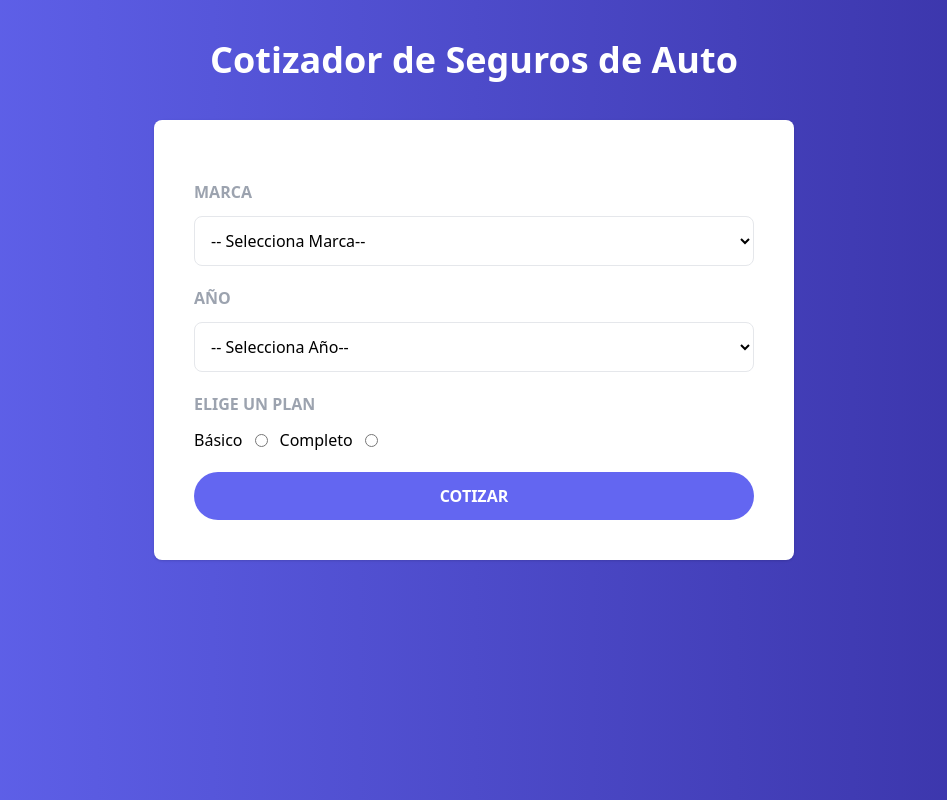
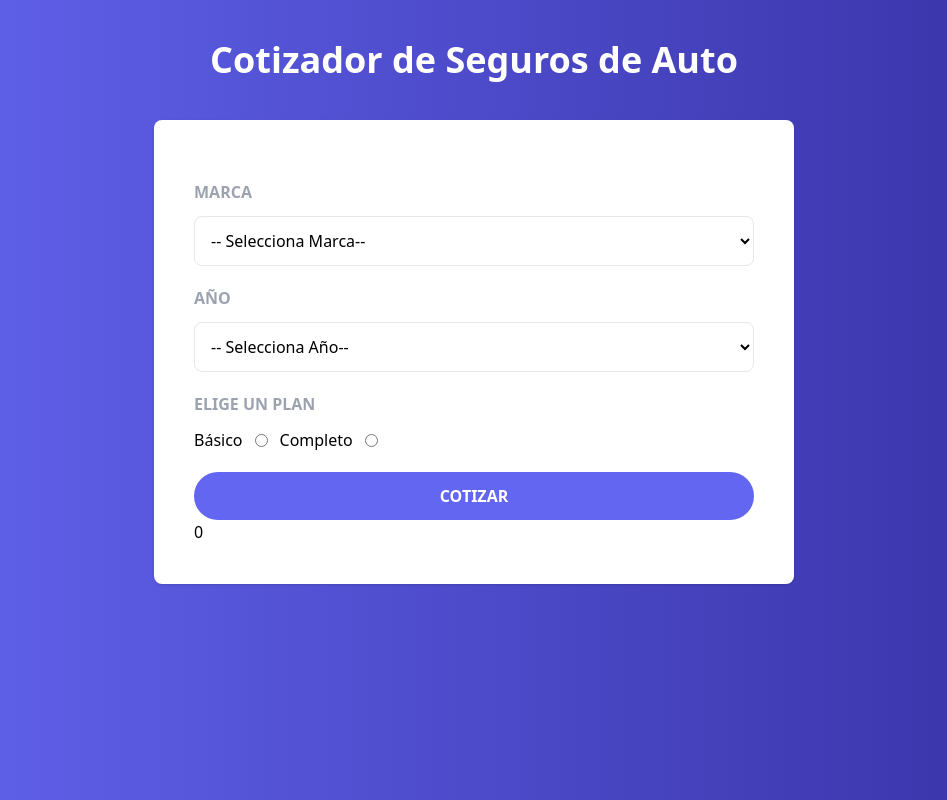
Before and after one commit to mannyaavilas/cotizador, a React (Vite) app: page / in a window 1280 px wide. Shown: the whole page, without its empty margins (166-1113 px from the left). Built offline with nearby package versions, Linux system fonts and the light colour scheme.

Commit message:
Mostrar el total de la cotizacion

```diff
--- a/src/components/AppSeguro.jsx
+++ b/src/components/AppSeguro.jsx
@@ -1,7 +1,10 @@
 import React from 'react'
 import Formulario from './Formulario'
+import useCotizador from '../hooks/useCotizador'
 
 function AppSeguro() {
+
+  const {resultado} = useCotizador()
   return (
     <>
       <header className="m-10">
@@ -10,6 +13,8 @@ function AppSeguro() {
 
       <main className="bg-white md:w-2/3 lg:w-2/4 mx-auto shadow rounded-lg p-10">
         <Formulario />
+
+        {resultado}
       </main>
     </>
   )
--- a/src/context/CotizadorProvider.jsx
+++ b/src/context/CotizadorProvider.jsx
@@ -12,7 +12,7 @@ const CotizadorProvider = ({children}) => {
     })
 
     const [error, setError] = useState('')
-    const [resultado, setResultado] = useState()
+    const [resultado, setResultado] = useState(0)
 
     const handleChangeDatos = e => {
         setDatos({
@@ -55,7 +55,8 @@ const CotizadorProvider = ({children}) => {
                 handleChangeDatos,
                 error,
                 setError,
-                cotizarSeguro
+                cotizarSeguro,
+                resultado
             }}
         >
             {children}
```
